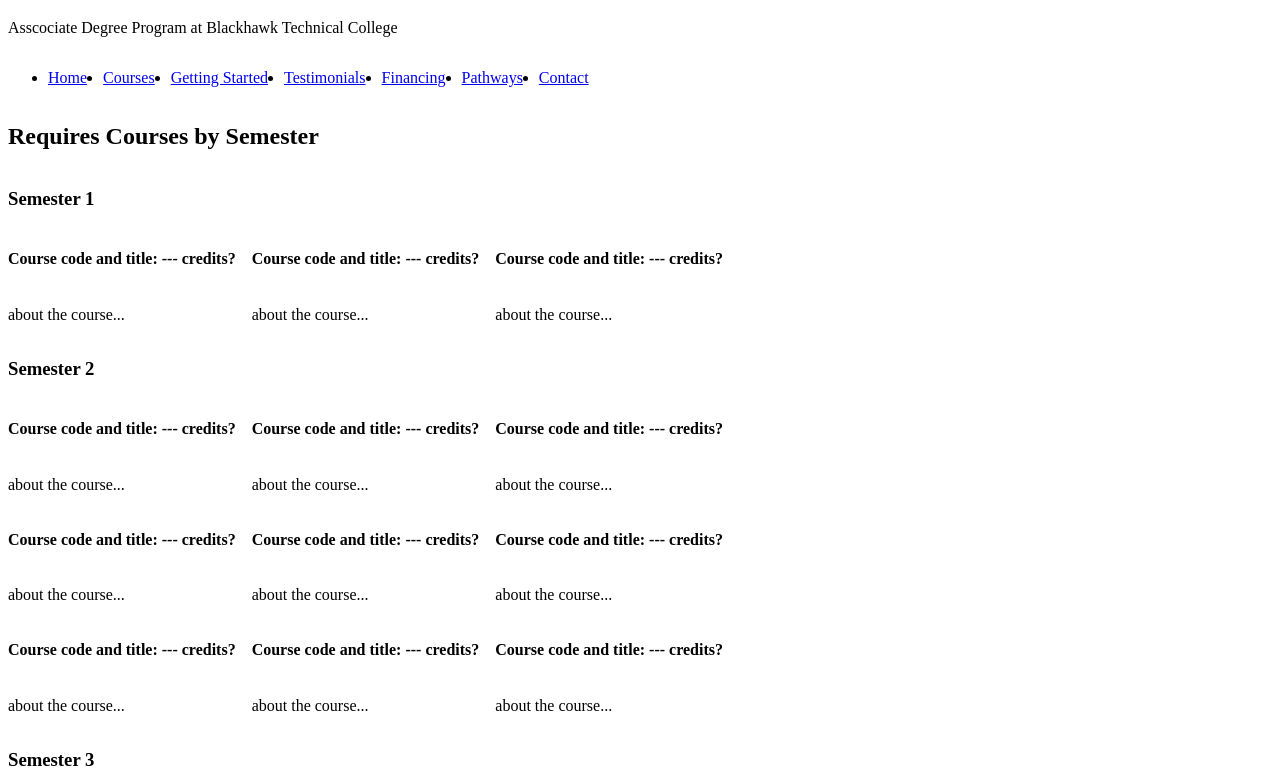
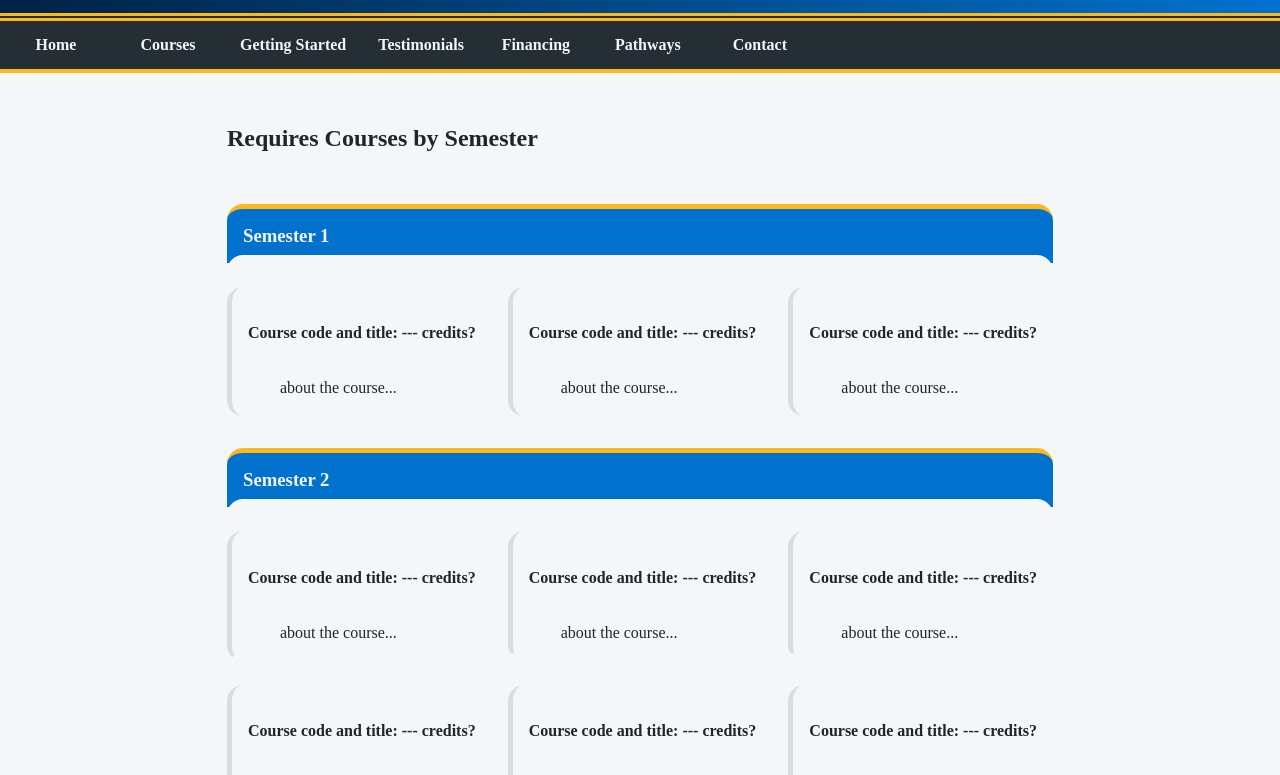
Before and after one commit to TylerSnyder585/BTC2026VersionControlGroup1, a plain HTML site: page Group Project/courses.html in a window 1280 px wide. Shown: the part 85-860 px from the top of the page. Drawn offline with Linux system fonts and the light colour scheme.

Commit message:
Updated layout, styles, navigation elements, and colore in style.css

```diff
--- a/Group Project/scripts/style.css
+++ b/Group Project/scripts/style.css
@@ -1,26 +1,80 @@
 body {
-    display: flex;
-    flex-direction: column;
+    display: grid;
+    grid-template-rows: auto 1fr auto;
     min-height: 100vh;
+    margin: 0;
+    background-color: #F4F7FA;
+    color: #1E252B;
 }
 
 header {
     display: flex;
     flex-direction: column;
+    height: fit-content;
+    position: sticky;
+    top: 0;
+    z-index: 1000;
+    width: 100%;
+    background: linear-gradient(to right, #002244, #0072CE);
+    color: #F4F7FA;
+}
+
+header h1, header p {
+    margin-left: 7rem;
+}
+
+header p {
+    margin-top: -1rem;
+}
+
+nav {
+    background-color: #252D35;
+    border-top: .5rem double #FFB81C;
+    border-bottom: .25rem solid #FFB81C;
 }
 
 nav ul {
     display: flex;
     flex-direction: row;
     flex-wrap: wrap;
-    gap: 1rem;
+    justify-content: left;
+    align-items: stretch;
+    list-style: none;
+    height: 3rem;
+    margin: 0;
+    padding: 0;
 }
+
+nav li {
+    display: flex;
+}
+
+nav li a {
+    color: #F4F7FA;
+    text-decoration: none;
+    font-weight: bolder;
+    height: 100%;
+    min-width: 5rem;
+    display: flex;
+    justify-content: center;
+    align-items: center;
+    padding: 0 1rem;
+    transition: background-color 0.25s ease, color 0.25s ease;
+}
+
+nav li a:hover, nav li a.active {
+    background-color: #FFB81C;
+    color: #252D35;
+}
+
 
 main {
     display: flex;
     flex-direction: column;
-    flex: 1;
-
+    margin: 0 auto;
+    padding-top: 2rem;
+    min-width: 450px;
+    border-radius: 1rem;
 }
 
 section {
@@ -28,22 +82,75 @@ section {
     flex-direction: column;
 }
 
+section h2, section h3 {
+    background-color: #0072CE;
+    padding: 1rem;
+    border-radius: 1rem 1rem 0 0;
+    border-top: 5px solid #FFB81C;
+    color: #F4F7FA;
+    margin: 2rem 0 0 0;
+}
+
+section p {
+    padding: 0 2rem 0 2rem;
+}
+
+section ul {
+    list-style: none;
+}
+
+address {
+    padding: 1rem;
+}
+
 .row {
     display: flex;
     flex-direction: row;
     flex-wrap: wrap;
     gap: 1rem;
+    width: 100%;
+    padding-top: 1rem;
+    justify-content: space-evenly;
+}
 
-}
+.row, address, section ol, section ul {
+    margin-top: -.5rem;
+    border-top: 1rem solid #F4F7FA;
+    border-radius: 1rem;
+ }
 
 .box {
     display: flex;
     flex-direction: column;
+    padding: 1rem;
+}
 
+article.box {
+    border-radius: 1rem;
+    border-left: 5px solid gainsboro;
+}
+
+.box h3, li h3 {
+    background-color: transparent;
+    border-radius: 0;
+    border: none;
+    color: gray;
+    margin: 0;
+}
+
+.box h2 {
+    margin-bottom: 1rem;
+}
+
+.box p {
+    margin-bottom: .2rem;
 }
 
 footer {
-    display: flex;
-    flex-direction: row;
-    justify-content: center;
+    width: 100%;
+    background-color: #002244;
+    color: #F4F7FA;
+    padding: 2rem 0;
+    margin-top: 50px;
+    text-align: center;
 }
```
